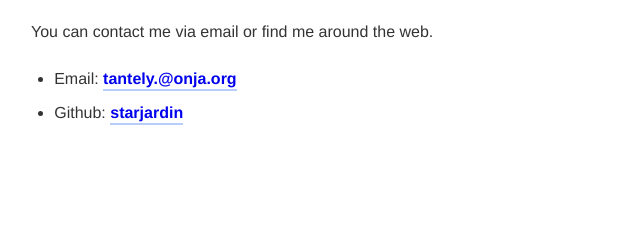
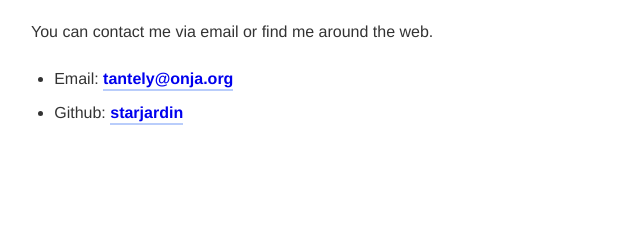
Before and after one commit to starjardin/gatsby-portfolio, a Gatsby site: page /contact in a window 1280 px wide. Shown: the part 135-375 px from the top of the page, 250-890 px from the left. Built offline with nearby package versions, Linux system fonts and the light colour scheme; Gatsby itself is replaced by a stand-in of ours; some packages are replaced by stand-ins of ours.

Commit message:
updated email address

```diff
--- a/src/pages/contact.js
+++ b/src/pages/contact.js
@@ -34,7 +34,7 @@ const Contact = () => {
               className={contactStyle.link}
               href={`mailto:${data.site.siteMetadata.Email}`}
             >
-              tantely.@onja.org
+              tantely@onja.org
             </a>
           </li>
           <li>
```
